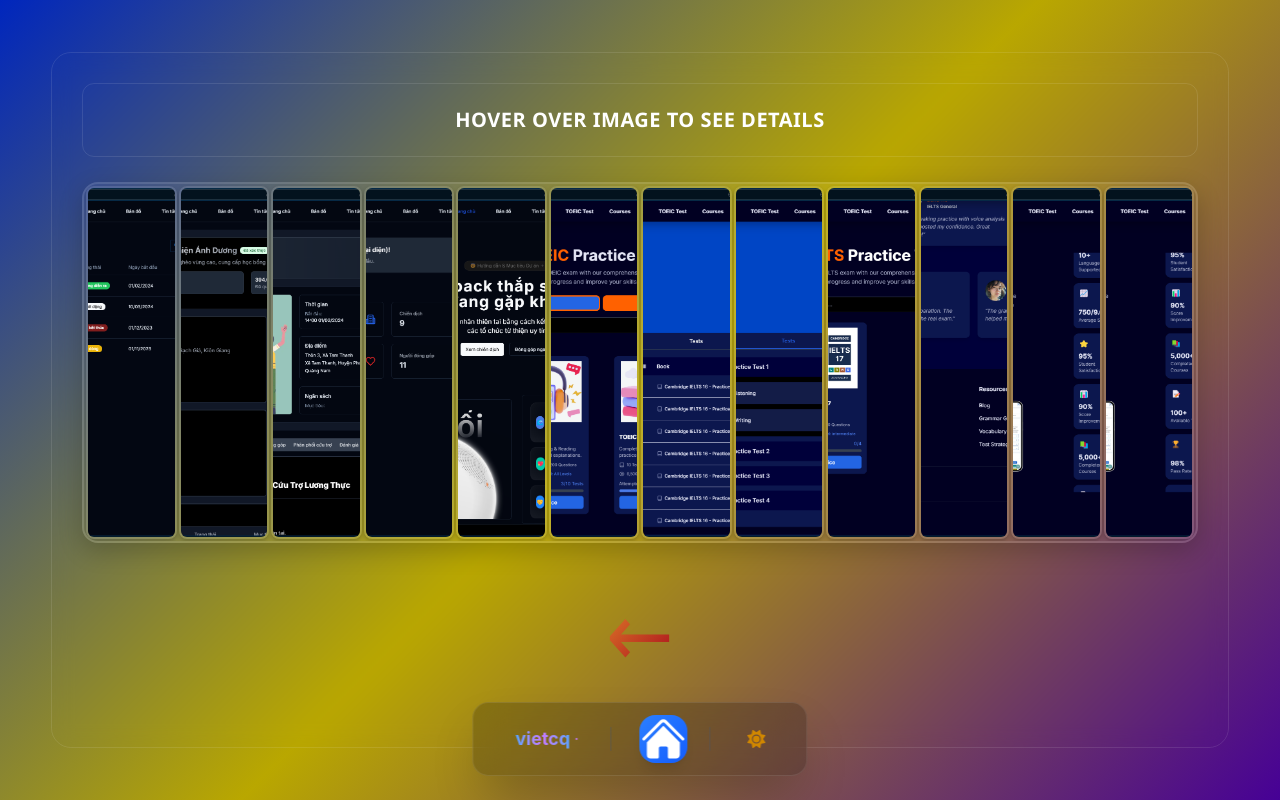
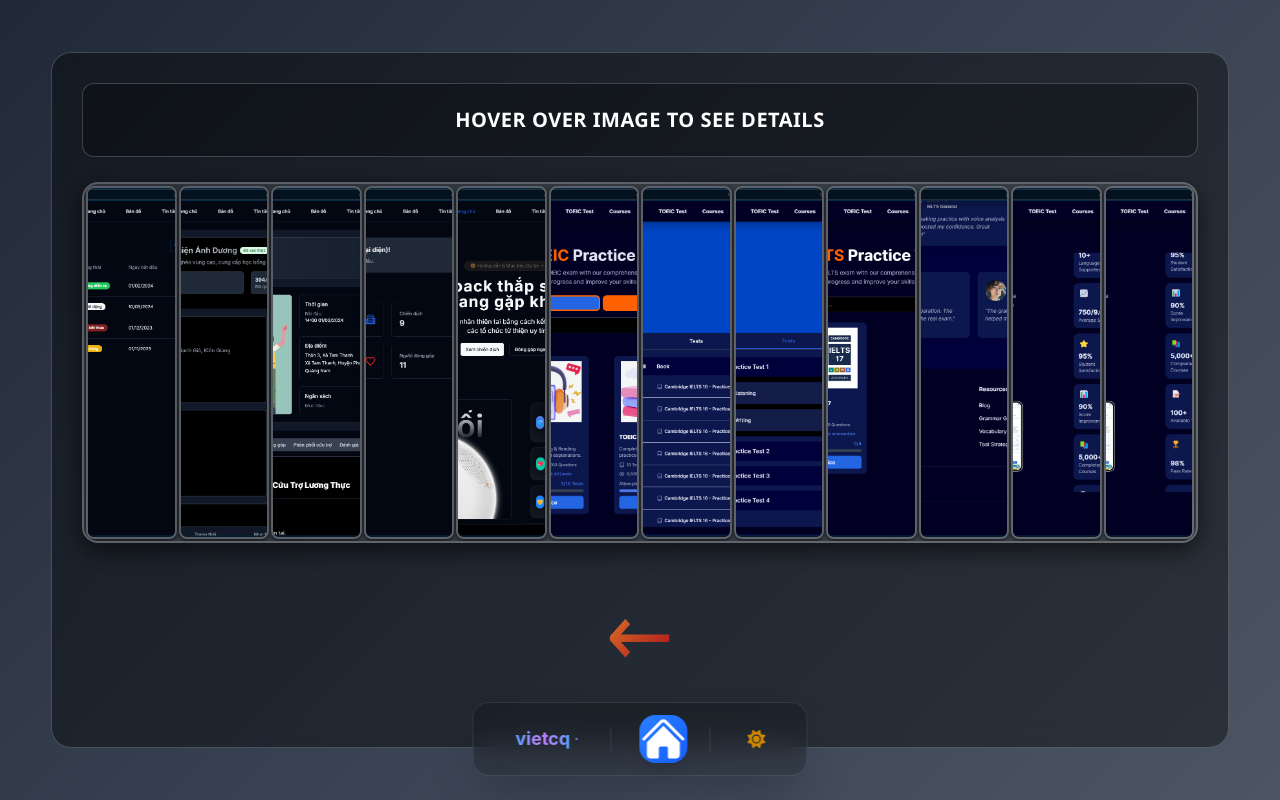
Before and after one commit to atdav3/portfolio-tuanat, a Next.js app: page /gallery in a window 1280 px wide. Built offline with nearby package versions, Linux system fonts and the light colour scheme.

Commit message:
refactor: restructure Gallery component and update imports for consistency

```diff
--- a/src/app/gallery/GalleryPageClient.jsx
+++ /dev/null
@@ -1,47 +0,0 @@
-'use client'
-import { useTheme } from 'next-themes'
-import { useState, useEffect } from 'react'
-import Gallery from '../../components/gallery/Gallery'
-import Dock from '../../components/layout/dock/Dock'
-import { GALLERY_NAVIGATION_ITEMS } from '../../config/navigation'
-import { createScrollFunction } from '../../utils/navigation'
-
-export default function GalleryPageClient({ projects }) {
-    const { theme, setTheme } = useTheme()
-    const [mounted, setMounted] = useState(false)
-
-    useEffect(() => {
-        setMounted(true)
-    }, [])
-
-    const scrollToSection = createScrollFunction();
-
-    if (!mounted) return null
-
-    return (
-        <>
-            {/* Dock Navigation - chỉ logo + home + theme */}
-            <Dock
-                theme={theme}
-                setTheme={setTheme}
-                activeSection={null} // Không track active section
-                scrollToSection={scrollToSection}
-                navigationItems={GALLERY_NAVIGATION_ITEMS}
-            />
-
-            {/* Main Content */}
-            <div id="gallery" style={{
-                margin: 0,
-                padding: '20px',
-                background: 'linear-gradient(135deg, #0026bd, #b9a700, #460096)',
-                display: 'flex',
-                justifyContent: 'center',
-                alignItems: 'center',
-                minHeight: '100vh',
-                fontFamily: "'Segoe UI', Tahoma, Geneva, Verdana, sans-serif"
-            }}>
-                <Gallery projects={projects} />
-            </div>
-        </>
-    )
-}
--- a/src/app/gallery/page.jsx
+++ b/src/app/gallery/page.jsx
@@ -1,9 +1,9 @@
-import GalleryPageClient from './GalleryPageClient'
+import Gallery from '../../components/Gallery'
 import { getProjectImages } from '../../utils/Projectimage'
 
 export default function GalleryPage() {
-    // Get project images on server side
+    // Get project images on server side for SSR
     const projects = getProjectImages()
 
-    return <GalleryPageClient projects={projects} />
+    return <Gallery projects={projects} />
 }
--- a/src/app/project/[id]/page.jsx
+++ b/src/app/project/[id]/page.jsx
@@ -2,7 +2,7 @@
 import { useState, useEffect } from 'react'
 import { useParams } from 'next/navigation'
 import { useTheme } from 'next-themes'
-import Gallery from '../../../components/gallery/Gallery'
+import Gallery from '../../../components/Gallery'
 import Button from '../../../components/ui/Button'
 import Dock from '../../../components/layout/dock/Dock'
 import { PROJECT_NAVIGATION_ITEMS } from '../../../config/navigation'
--- a/src/components/gallery/Gallery.jsx
+++ b/src/components/Gallery.jsx
@@ -1,9 +1,21 @@
 'use client'
-import { useState, useMemo } from 'react'
+import { useState, useMemo, useEffect } from 'react'
+import { useTheme } from 'next-themes'
 import Image from 'next/image'
+import Dock from './layout/dock/Dock'
+import { GALLERY_NAVIGATION_ITEMS } from '../config/navigation'
+import { createScrollFunction } from '../utils/navigation'
 
 const Gallery = ({ projects = [], projectFilter = null }) => {
+    const { theme, setTheme } = useTheme()
+    const [mounted, setMounted] = useState(false)
     const [hoveredTitle, setHoveredTitle] = useState('Hover over image to see details')
+
+    useEffect(() => {
+        setMounted(true)
+    }, [])
+
+    const scrollToSection = createScrollFunction();
 
     // Use useMemo instead of useEffect + useState for better performance
     const galleryItems = useMemo(() => {
@@ -21,9 +33,34 @@ const Gallery = ({ projects = [], projectFilter = null }) => {
 
         return allImages
     }, [projects, projectFilter])
+
+    if (!mounted) return null
     return (
         <>
-            <style jsx>{`
+            {/* Dock Navigation - chỉ logo + home + theme */}
+            <Dock
+                theme={theme}
+                setTheme={setTheme}
+                activeSection={null} // Không track active section
+                scrollToSection={scrollToSection}
+                navigationItems={GALLERY_NAVIGATION_ITEMS}
+            />
+
+            {/* Main Content */}
+            <div
+                id="gallery"
+                className={`min-h-screen flex justify-center items-center p-5`}
+                style={{
+                    margin: 0,
+                    background: theme === 'dark'
+                        ? 'linear-gradient(135deg, #1f2937, #374151, #4b5563)'
+                        : 'linear-gradient(135deg, #0026bd, #b9a700, #460096)',
+                    fontFamily: "'Segoe UI', Tahoma, Geneva, Verdana, sans-serif"
+                }}
+            >
+                {/* Gallery Content */}
+                <>
+                    <style jsx>{`
                 .gallery-container {
                     width: 95%;
                     max-width: 1600px;
@@ -32,14 +69,15 @@ const Gallery = ({ projects = [], projectFilter = null }) => {
                     padding: 30px;
                     border-radius: 20px;
                     backdrop-filter: blur(10px);
-                    border: 1px solid rgba(255, 255, 255, 0.1);
+                    border: 1px solid ${theme === 'dark' ? 'rgba(255, 255, 255, 0.2)' : 'rgba(255, 255, 255, 0.1)'};
+                    background: ${theme === 'dark' ? 'rgba(0, 0, 0, 0.4)' : 'rgba(0, 0, 0, 0.2)'};
                 }
 
                 .title-card {
                     padding: 20px 30px;
                     border-radius: 12px;
                     margin-bottom: 25px;
-                    border: 1px solid rgba(255, 255, 255, 0.1);
+                    border: 1px solid ${theme === 'dark' ? 'rgba(255, 255, 255, 0.2)' : 'rgba(255, 255, 255, 0.1)'};
                     font-family: 'Segoe UI', Tahoma, Geneva, Verdana, sans-serif;
                     font-size: 20px;
                     font-weight: 600;
@@ -48,17 +86,18 @@ const Gallery = ({ projects = [], projectFilter = null }) => {
                     min-height: 30px;
                     letter-spacing: 0.5px;
                     text-transform: uppercase;
+                    background: ${theme === 'dark' ? 'rgba(0, 0, 0, 0.3)' : 'rgba(0, 0, 0, 0.2)'};
                 }
 
                 .gallery-frame {
                     position: relative;
                     width: 100%;
                     padding-top: 32%;
-                    border: 2px solid rgba(255, 255, 255, 0.1);
+                    border: 2px solid ${theme === 'dark' ? 'rgba(255, 255, 255, 0.2)' : 'rgba(255, 255, 255, 0.1)'};
                     border-radius: 16px;
                     overflow: hidden;
-                    background: rgba(255, 255, 255, 0.05);
-                    box-shadow: 0 8px 25px rgba(0, 0, 0, 0.2);
+                    background: ${theme === 'dark' ? 'rgba(255, 255, 255, 0.1)' : 'rgba(255, 255, 255, 0.05)'};
+                    box-shadow: ${theme === 'dark' ? '0 8px 25px rgba(0, 0, 0, 0.6)' : '0 8px 25px rgba(0, 0, 0, 0.2)'};
                 }
 
                 .gallery-images {
@@ -81,8 +120,8 @@ const Gallery = ({ projects = [], projectFilter = null }) => {
                     overflow: hidden;
                     min-width: 0;
                     border-radius: 8px;
-                    border: 2px solid rgba(255, 255, 255, 0.1);
-                    box-shadow: 0 2px 4px rgba(0, 0, 0, 0.2);
+                    border: 2px solid ${theme === 'dark' ? 'rgba(255, 255, 255, 0.2)' : 'rgba(255, 255, 255, 0.1)'};
+                    box-shadow: ${theme === 'dark' ? '0 2px 4px rgba(0, 0, 0, 0.6)' : '0 2px 4px rgba(0, 0, 0, 0.2)'};
                     cursor: pointer;
                 }
 
@@ -90,8 +129,8 @@ const Gallery = ({ projects = [], projectFilter = null }) => {
                     flex: 0 0 56.25% !important;
                     z-index: 1;
                     border-radius: 12px;
-                    box-shadow: 0 4px 8px rgba(0, 0, 0, 0.3);
-                    border: 2px solid rgba(255, 255, 255, 0.2);
+                    box-shadow: ${theme === 'dark' ? '0 4px 8px rgba(0, 0, 0, 0.8)' : '0 4px 8px rgba(0, 0, 0, 0.3)'};
+                    border: 2px solid ${theme === 'dark' ? 'rgba(255, 255, 255, 0.3)' : 'rgba(255, 255, 255, 0.2)'};
                 }
 
                 .gallery-images:hover .gallery-item:not(:hover) {
@@ -200,6 +239,8 @@ const Gallery = ({ projects = [], projectFilter = null }) => {
                 <div className="arrow-container">
                     <div className="arrow">→</div>
                 </div>
+                </div>
+                </>
             </div>
         </>
     )
```
